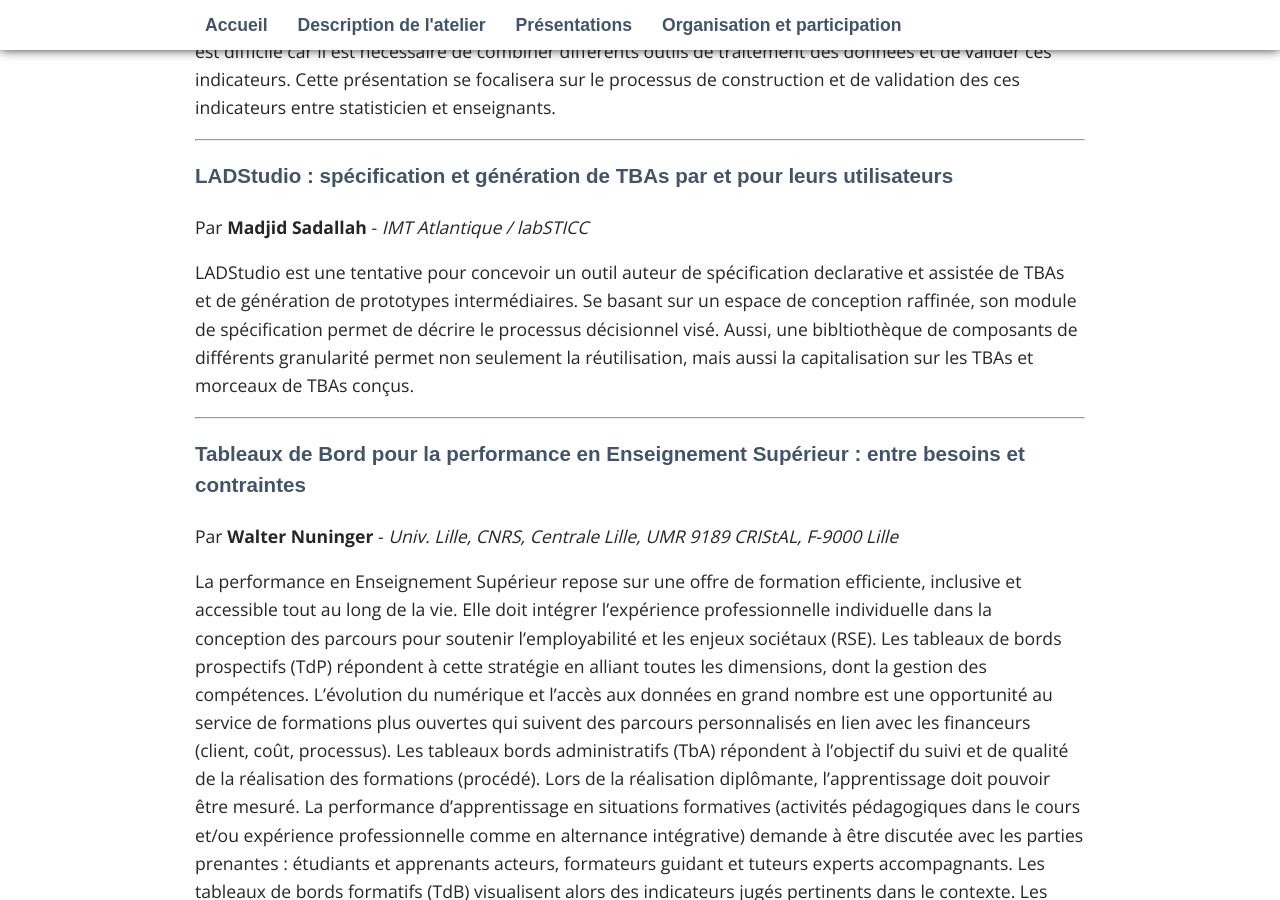
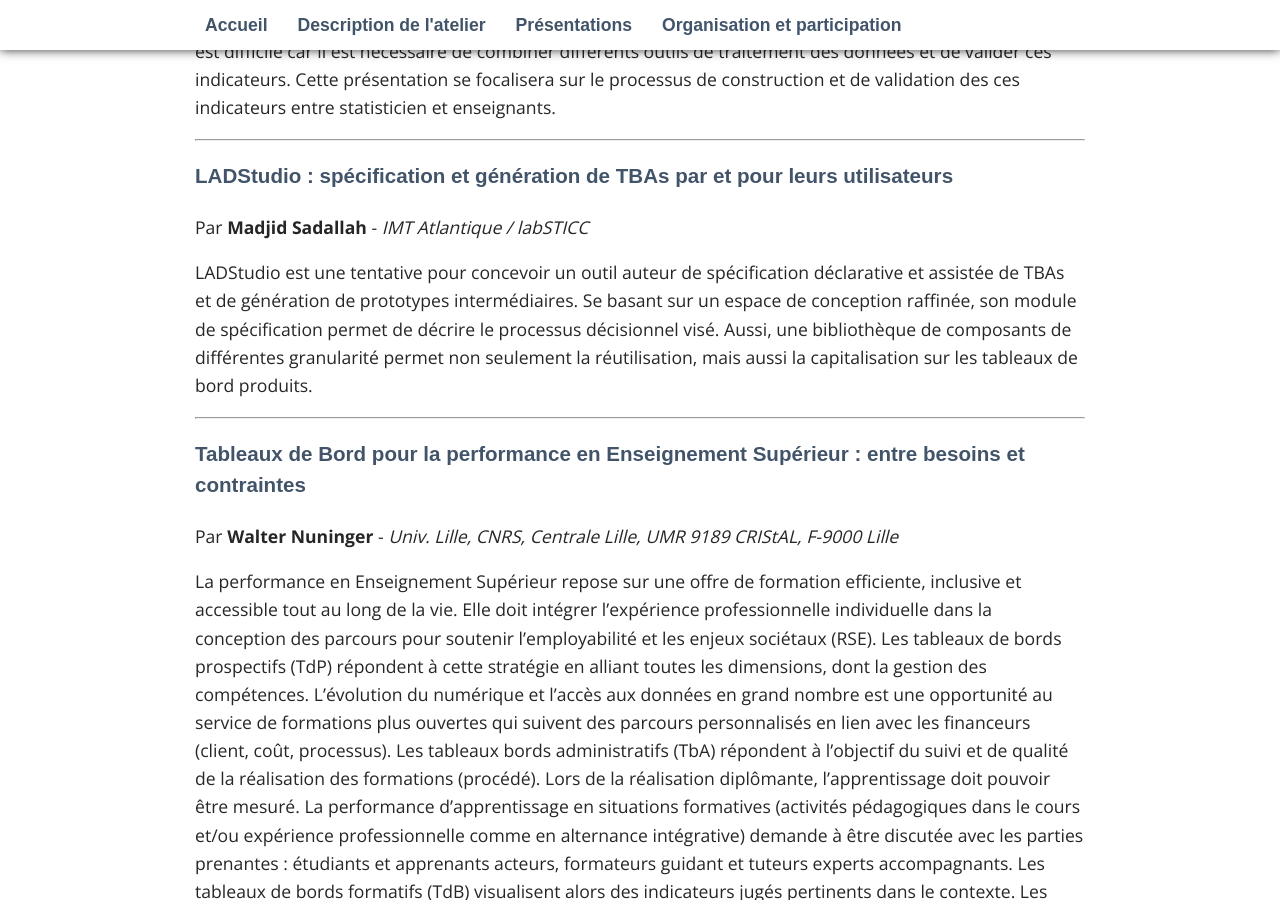
Before and after one commit to padlad/EIAH2025, a Jekyll site: the page built from _pages/03_presentations.md, in a window 1280 px wide and 900 px high, scrolled down 1091 px. Built offline with Jekyll 4.4.1, drawn with Linux system fonts in a browser that asks for light colours; some web fonts are replaced.

Commit message:
Update 03_presentations.md

```diff
--- a/_pages/03_presentations.md
+++ b/_pages/03_presentations.md
@@ -29,7 +29,7 @@ Lors de la conception des tableaux de bords, les enseignants demandent souvent d
 ### LADStudio : spécification et génération de TBAs par et pour leurs utilisateurs
 Par **Madjid Sadallah** - *IMT Atlantique / labSTICC*
 
-LADStudio est une tentative pour concevoir un outil auteur de spécification declarative et assistée de TBAs et de génération de prototypes intermédiaires. Se basant sur un espace de conception raffinée, son module de spécification permet de décrire le processus décisionnel visé. Aussi, une bibltiothèque de composants de différents granularité permet non seulement la réutilisation, mais aussi la capitalisation sur les TBAs et morceaux de TBAs conçus.
+LADStudio est une tentative pour concevoir un outil auteur de spécification déclarative et assistée de TBAs et de génération de prototypes intermédiaires. Se basant sur un espace de conception raffinée, son module de spécification permet de décrire le processus décisionnel visé. Aussi, une bibliothèque de composants de différentes granularité permet non seulement la réutilisation, mais aussi la capitalisation sur les tableaux de bord produits.
 
 ---
 ### Tableaux de Bord pour la performance en Enseignement Supérieur : entre besoins et contraintes
```
